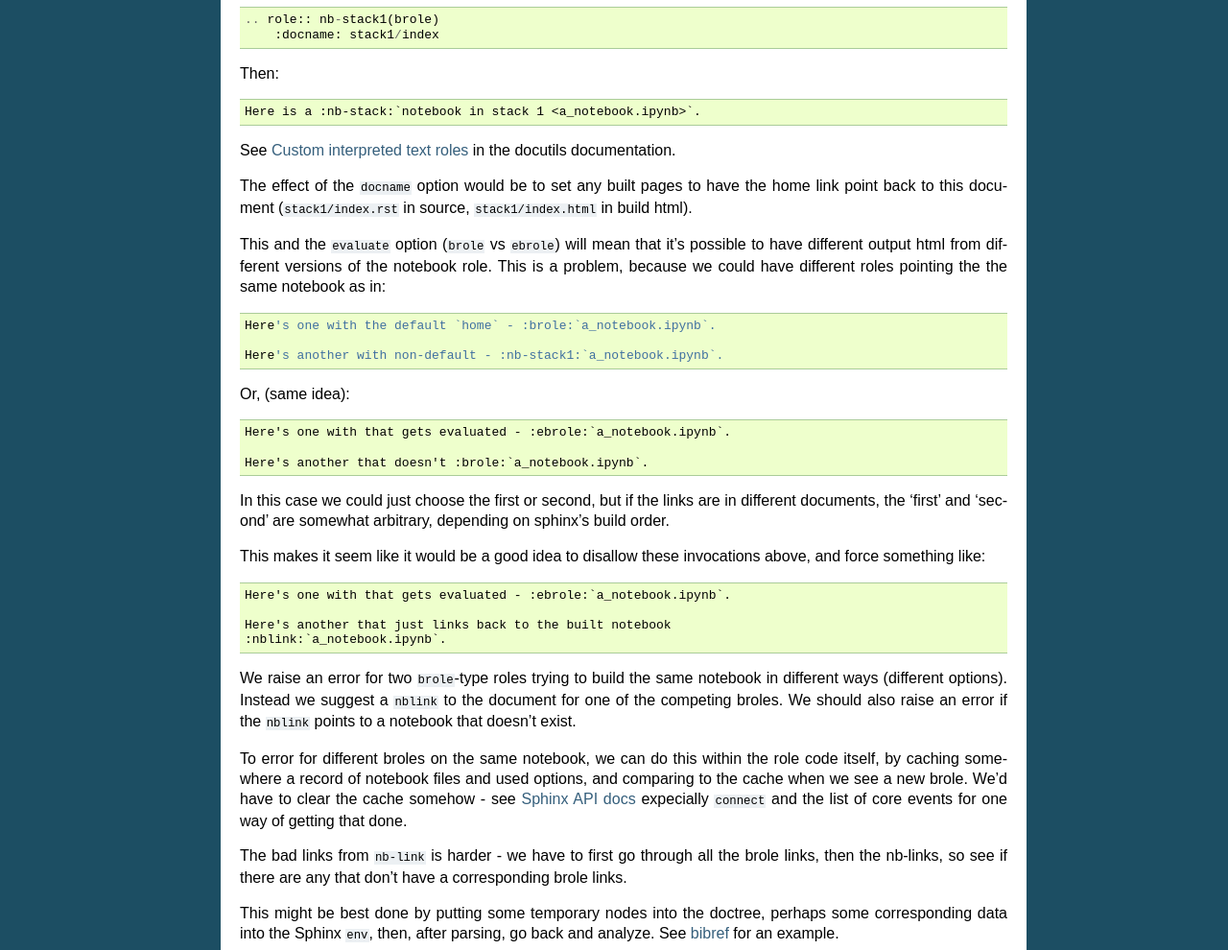
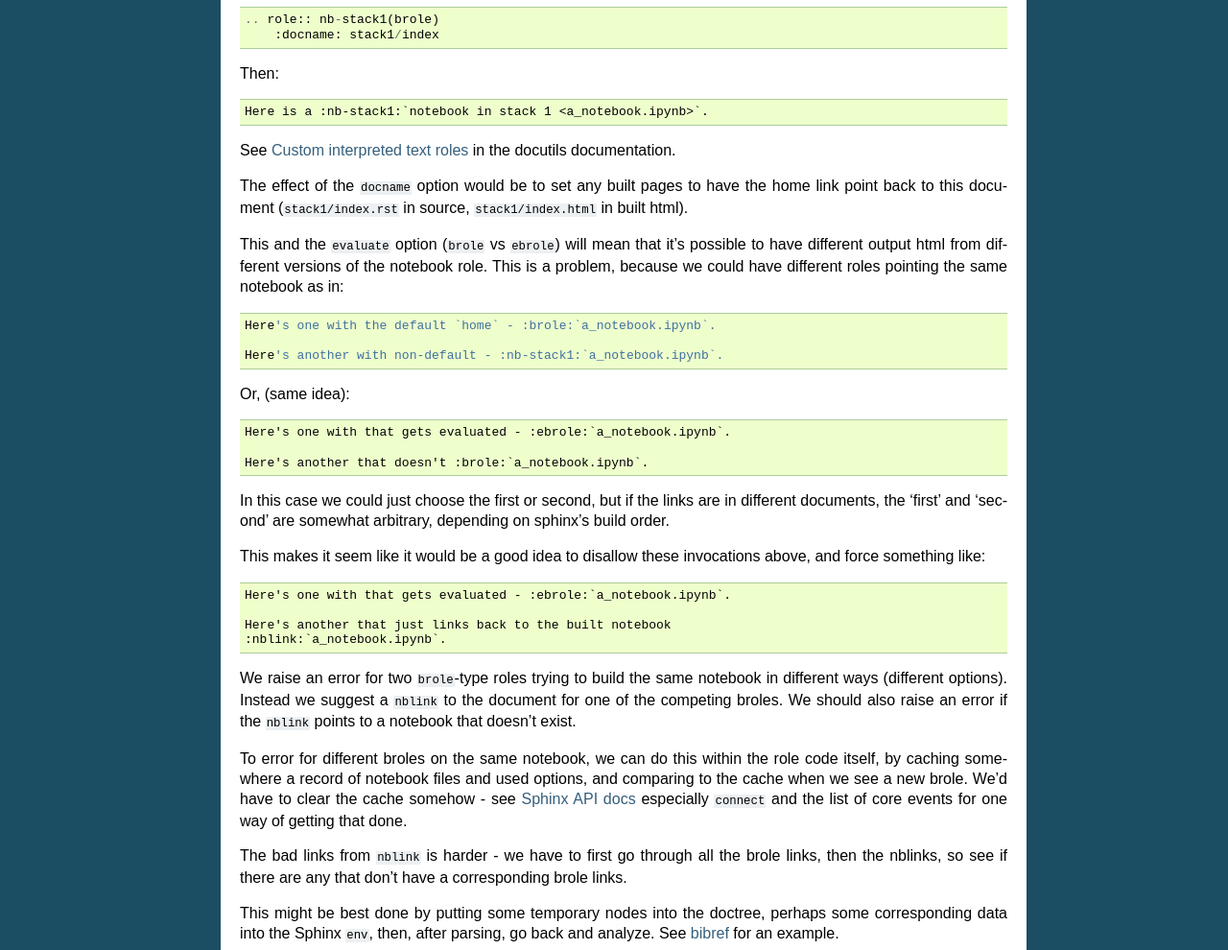
Before and after one commit to matthew-brett/brole, a Sphinx documentation site: the page built from doc/todo.rst, in a window 1280 px wide. Shown: the part 179-1169 px from the top of the page at 96% size. Built offline with Sphinx 7.4.7, drawn with Linux system fonts in a browser that asks for light colours.

Commit message:
DOC: fix some typos in refactoring plan

```diff
--- a/doc/todo.rst
+++ b/doc/todo.rst
@@ -12,17 +12,17 @@ This could be done with something like::
 
 Then::
 
-    Here is a :nb-stack:`notebook in stack 1 <a_notebook.ipynb>`.
+    Here is a :nb-stack1:`notebook in stack 1 <a_notebook.ipynb>`.
 
 See `Custom interpreted text roles <http://docutils.sourceforge.net/docs/ref/rst/directives.html#custom-interpreted-text-roles>`_ in the docutils documentation.
 
 The effect of the ``docname`` option would be to set any built pages to have
 the home link point back to this document (``stack1/index.rst`` in source,
-``stack1/index.html`` in build html).
+``stack1/index.html`` in built html).
 
 This and the ``evaluate`` option (``brole`` vs ``ebrole``) will mean that it's
 possible to have different output html from different versions of the notebook
-role. This is a problem, because we could have different roles pointing the the
+role. This is a problem, because we could have different roles pointing the
 same notebook as in::
 
     Here's one with the default `home` - :brole:`a_notebook.ipynb`.
@@ -54,17 +54,21 @@ if the ``nblink`` points to a notebook that doesn't exist.
 
 To error for different broles on the same notebook, we can do this within the
 role code itself, by caching somewhere a record of notebook files and used
-options, and comparing to the cache when we see a new brole.  We'd have to
-clear the cache somehow - see `Sphinx API docs <http://sphinx-doc.org/extdev/appapi.html>`_ expecially ``connect`` and the list of core events for one way of getting that done.
+options, and comparing to the cache when we see a new brole.  We'd have to clear
+the cache somehow - see `Sphinx API docs
+<http://sphinx-doc.org/extdev/appapi.html>`_ especially ``connect`` and the list
+of core events for one way of getting that done.
 
-The bad links from ``nb-link`` is harder - we have to first go through all the
-brole links, then the nb-links, so see if there are any that don't have a
+The bad links from ``nblink`` is harder - we have to first go through all the
+brole links, then the nblinks, so see if there are any that don't have a
 corresponding brole links.
 
 This might be best done by putting some temporary nodes into the doctree,
-perhaps some corresponding data into the Sphinx ``env``, then, after parsing,
-go back and analyze.  See `bibref <https://github.com/matthew-brett/bibstuff/blob/master/bibstuff/sphinxext/bibref.py>`_ for an example.
+perhaps some corresponding data into the Sphinx ``env``, then, after parsing, go
+back and analyze.  See `bibref
+<https://github.com/matthew-brett/bibstuff/blob/master/bibstuff/sphinxext/bibref.py>`_
+for an example.
 
-Doing this also means we might be able to check whether the html we are
-building for the notebook will overwrite or be overwritten by html from the
-rest of the doc build.
+Doing this also means we might be able to check whether the html we are building
+for the notebook will overwrite or be overwritten by html from the rest of the
+doc build.
```
